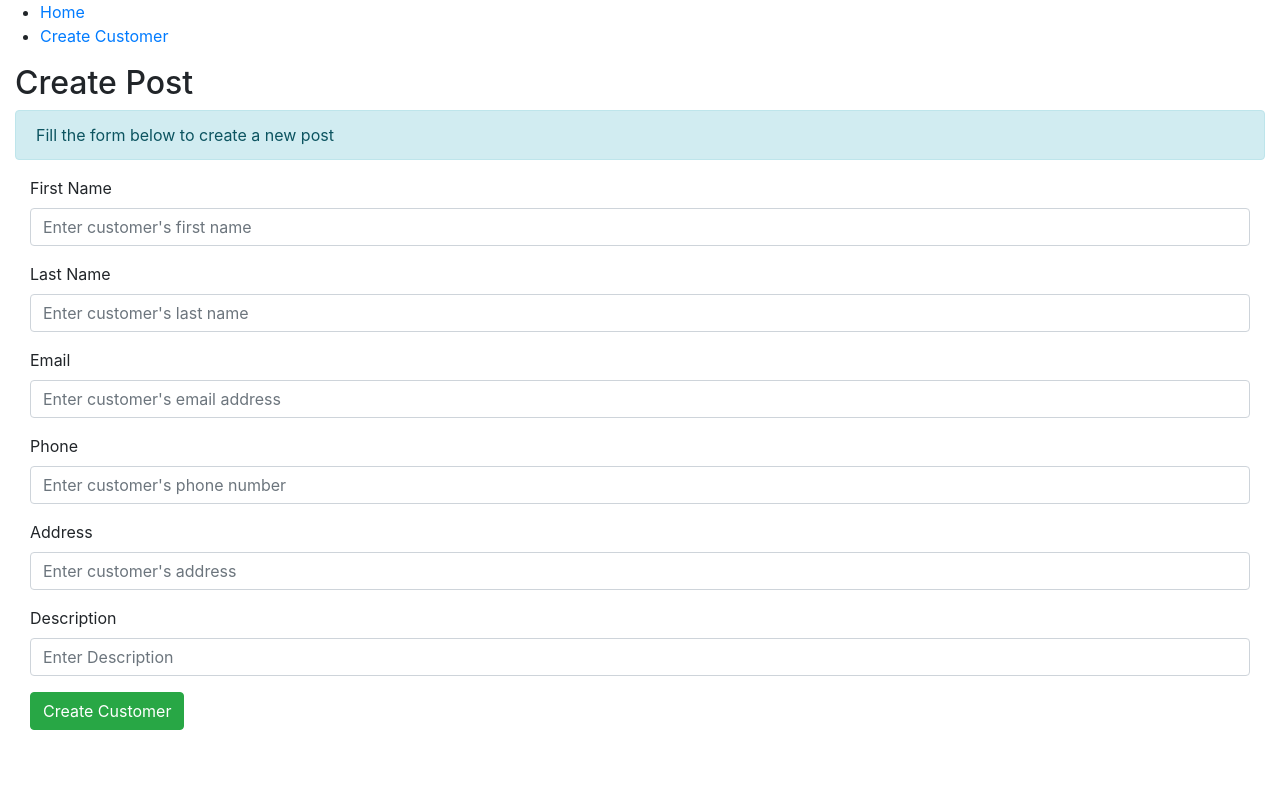
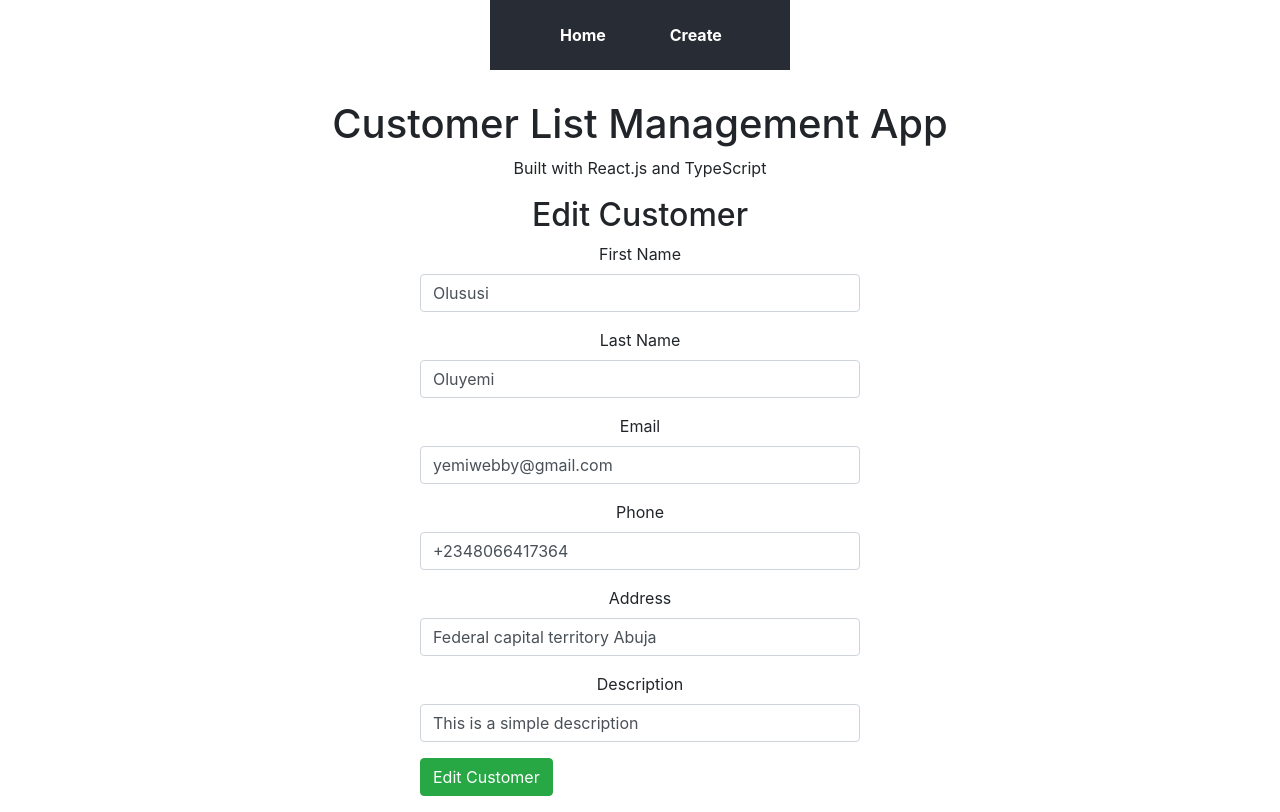
Before and after one commit to yemiwebby/typescript-react-customer-app, a React (Create React App) app: page /edit/1 in a window 1280 px wide. Built offline with nearby package versions, Linux system fonts and the light colour scheme; data requests are answered from the project's data file.

Commit message:
Completed the app

```diff
--- a/json-server/json/db.json
+++ b/json-server/json/db.json
@@ -8,6 +8,15 @@
       "phone": "+2348066417364",
       "address": "Federal capital territory Abuja",
       "description": "This is a simple description"
+    },
+    {
+      "description": "A very lovely and incredible technical content editor",
+      "id": 2,
+      "first_name": "Kathryn",
+      "last_name": "Hancox",
+      "email": "khancox@do.com",
+      "phone": "8066417364",
+      "address": "73 coker road Ilupeju"
     }
   ]
 }
--- a/src/App.css
+++ b/src/App.css
@@ -1,22 +1,42 @@
+.form-wrapper {
+  width: 500px;
+  margin: 0 auto;
+}
+
 .App {
   text-align: center;
+  margin-top: 30px;
 }
 
-.App-logo {
-  animation: App-logo-spin infinite 20s linear;
-  height: 40vmin;
-  pointer-events: none;
+nav {
+  width: 300px;
+  margin: 0 auto;
+  background: #282c34;
+  height: 70px;
+  line-height: 70px;
 }
 
-.App-header {
-  background-color: #282c34;
-  min-height: 100vh;
-  display: flex;
-  flex-direction: column;
-  align-items: center;
-  justify-content: center;
-  font-size: calc(10px + 2vmin);
+nav ul li {
+  display: inline;
+  list-style-type: none;
+  text-align: center;
+  padding: 30px;
+}
+
+nav ul li a {
+  margin: 50px 0;
+  font-weight: bold;
   color: white;
+  text-decoration: none;
+}
+
+nav ul li a:hover {
+  color: white;
+  text-decoration: none;
+}
+
+table {
+  margin-top: 50px;
 }
 
 .App-link {
--- a/src/App.tsx
+++ b/src/App.tsx
@@ -3,7 +3,7 @@ import './App.css';
 import { Switch, Route, withRouter, RouteComponentProps, Link } from 'react-router-dom';
 import Home from './components/Home';
 import Create from './components/customer/Create';
-import Edit from './components/customer/Edit';
+import EditCustomer from './components/customer/Edit';
 
 
 class App extends React.Component<{} & RouteComponentProps<any>> {
@@ -25,7 +25,7 @@ class App extends React.Component<{} & RouteComponentProps<any>> {
         <Switch>
           <Route path={'/'} exact component={Home} />
           <Route path={'/create'} exact component={Create} />
-          <Route path={'/edit/:id'} exact component={Edit} />
+          <Route path={'/edit/:id'} exact component={EditCustomer} />
         </Switch>
       </div>
     );
--- a/src/components/customer/Edit.tsx
+++ b/src/components/customer/Edit.tsx
@@ -3,145 +3,109 @@ import { RouteComponentProps, withRouter } from 'react-router-dom';
 import axios from 'axios';
 
 export interface IValues {
-    first_name: string,
-    last_name: string,
-    email: string,
-    phone: string,
-    address: string,
-    description: string,
+    [key: string]: any;
 }
 
 export interface IFormState {
-    [key: string]: any;
+    id: number,
+    customer: any;
     values: IValues[];
     submitSuccess: boolean;
     loading: boolean;
 }
 
-class Edit extends React.Component<{} & RouteComponentProps, IFormState> {
+class EditCustomer extends React.Component<{} & RouteComponentProps<any>, IFormState> {
     constructor(props: any) {
         super(props);
         this.state = {
-            first_name: '',
-            last_name: '',
-            email: '',
-            phone: '',
-            address: '',
-            description: '',
+            id: this.props.match.params.id,
+            customer: {},
             values: [],
             loading: false,
             submitSuccess: false,
         }
     }
 
+    public componentDidMount(): void {
+        axios.get(`http://localhost:5000/customers/${this.state.id}`).then(data => {
+            this.setState({ customer: data.data });
+        })
+    }
+
     private processFormSubmission = async (e: React.FormEvent<HTMLFormElement>): Promise<void> => {
         e.preventDefault();
         this.setState({ loading: true });
-
-        const formData = {
-            first_name: this.state.first_name,
-            last_name: this.state.last_name,
-            email: this.state.email,
-            phone: this.state.phone,
-            address: this.state.address,
-            description: this.state.description,
+        axios.patch(`http://localhost:5000/customers/${this.state.id}`, this.state.values).then(data => {
+            this.setState({ submitSuccess: true, loading: false })
+            setTimeout(() => {
+                this.props.history.push('/');
+            }, 1500)
+        })
     }
 
 
-        // const submitSuccess: boolean = await this.submitForm(formData);
-        this.setState({ submitSuccess: true, values: [...this.state.values, formData], loading: false });
-        this.postResultToServer(formData);
-
-        // setTimeout(() => {
-        //     this.props.history.push('/');
-        // }, 1500)
+    private setValues = (values: IValues) => {
+        this.setState({ values: { ...this.state.values, ...values } });
     }
-
-    private postResultToServer(formData: {}) {
-        axios.post(`http://localhost:5000/customers`, formData).then(data => [
-            setTimeout(() => {
-                this.props.history.push('/');
-            }, 1500)
-        ]);
-    }
-    // private async submitForm(formData: {}) {
-    //     try {
-    //         const response = await axios.post(`http://localhost:5000/customers`, formData)
-    // const response = await fetch('/blog/post', {
-    //     method: "post",
-    //     headers: new Headers({
-    //         "Content-Type": "application/json",
-    //         "Accept": "application/json",
-    //         "authorization": `Bearer ${auth0Client.getIdToken()}`
-    //     }),
-    //     body: JSON.stringify(formData)
-    // });
-    //         return response.status.;
-    //     } catch (ex) {
-    //         return false;
-    //     }
-    // }
 
     private handleInputChanges = (e: React.FormEvent<HTMLInputElement>) => {
         e.preventDefault();
-        this.setState({
-            [e.currentTarget.name]: e.currentTarget.value,
-        })
+        this.setValues({ [e.currentTarget.id]: e.currentTarget.value })
     }
 
     public render() {
         const { submitSuccess, loading } = this.state;
         return (
+            <div className="App">
+                {this.state.customer &&
+                    <div>
+                        < h1 > Customer List Management App</h1>
+                        <p> Built with React.js and TypeScript </p>
+
+
                         <div>
                             <div className={"col-md-12 form-wrapper"}>
-                    <h2> Create Post </h2>
-                    {!submitSuccess && (
-                        <div className="alert alert-info" role="alert">
-                            Fill the form below to create a new post
-                    </div>
-                    )}
+                                <h2> Edit Customer </h2>
 
                                 {submitSuccess && (
                                     <div className="alert alert-info" role="alert">
-                            The form was successfully submitted!
-                            </div>
+                                        Customer's details has been edited successfully </div>
                                 )}
 
                                 <form id={"create-post-form"} onSubmit={this.processFormSubmission} noValidate={true}>
                                     <div className="form-group col-md-12">
                                         <label htmlFor="first_name"> First Name </label>
-                            <input type="text" id="first_name" onChange={(e) => this.handleInputChanges(e)} name="first_name" className="form-control" placeholder="Enter customer's first name" />
+                                        <input type="text" id="first_name" defaultValue={this.state.customer.first_name} onChange={(e) => this.handleInputChanges(e)} name="first_name" className="form-control" placeholder="Enter customer's first name" />
                                     </div>
 
                                     <div className="form-group col-md-12">
                                         <label htmlFor="last_name"> Last Name </label>
-                            <input type="text" id="last_name" onChange={(e) => this.handleInputChanges(e)} name="last_name" className="form-control" placeholder="Enter customer's last name" />
+                                        <input type="text" id="last_name" defaultValue={this.state.customer.last_name} onChange={(e) => this.handleInputChanges(e)} name="last_name" className="form-control" placeholder="Enter customer's last name" />
                                     </div>
 
                                     <div className="form-group col-md-12">
                                         <label htmlFor="email"> Email </label>
-                            <input type="email" id="email" onChange={(e) => this.handleInputChanges(e)} name="email" className="form-control" placeholder="Enter customer's email address" />
+                                        <input type="email" id="email" defaultValue={this.state.customer.email} onChange={(e) => this.handleInputChanges(e)} name="email" className="form-control" placeholder="Enter customer's email address" />
                                     </div>
 
                                     <div className="form-group col-md-12">
                                         <label htmlFor="phone"> Phone </label>
-                            <input type="text" id="phone" onChange={(e) => this.handleInputChanges(e)} name="phone" className="form-control" placeholder="Enter customer's phone number" />
+                                        <input type="text" id="phone" defaultValue={this.state.customer.phone} onChange={(e) => this.handleInputChanges(e)} name="phone" className="form-control" placeholder="Enter customer's phone number" />
                                     </div>
 
                                     <div className="form-group col-md-12">
                                         <label htmlFor="address"> Address </label>
-                            <input type="text" id="address" onChange={(e) => this.handleInputChanges(e)} name="address" className="form-control" placeholder="Enter customer's address" />
+                                        <input type="text" id="address" defaultValue={this.state.customer.address} onChange={(e) => this.handleInputChanges(e)} name="address" className="form-control" placeholder="Enter customer's address" />
                                     </div>
 
                                     <div className="form-group col-md-12">
                                         <label htmlFor="description"> Description </label>
-                            <input type="text" id="description" onChange={(e) => this.handleInputChanges(e)} name="description" className="form-control" placeholder="Enter Description" />
+                                        <input type="text" id="description" defaultValue={this.state.customer.description} onChange={(e) => this.handleInputChanges(e)} name="description" className="form-control" placeholder="Enter Description" />
                                     </div>
 
                                     <div className="form-group col-md-4 pull-right">
                                         <button className="btn btn-success" type="submit">
-                                Create Customer
-              </button>
+                                            Edit Customer </button>
                                         {loading &&
                                             <span className="fa fa-circle-o-notch fa-spin" />
                                         }
@@ -149,8 +113,11 @@ class Edit extends React.Component<{} & RouteComponentProps, IFormState> {
                                 </form>
                             </div>
                         </div>
+                    </div>
+                }
+            </div>
         )
     }
 }
 
-export default withRouter(Edit)
+export default withRouter(EditCustomer)
```
Also changed, not shown: src/components/Home.tsx (+1 -13 lines), src/components/customer/Create.tsx (+1 -24 lines), package.json (line endings or trailing spaces). Lines whose indentation alone changed are shown as unchanged.
